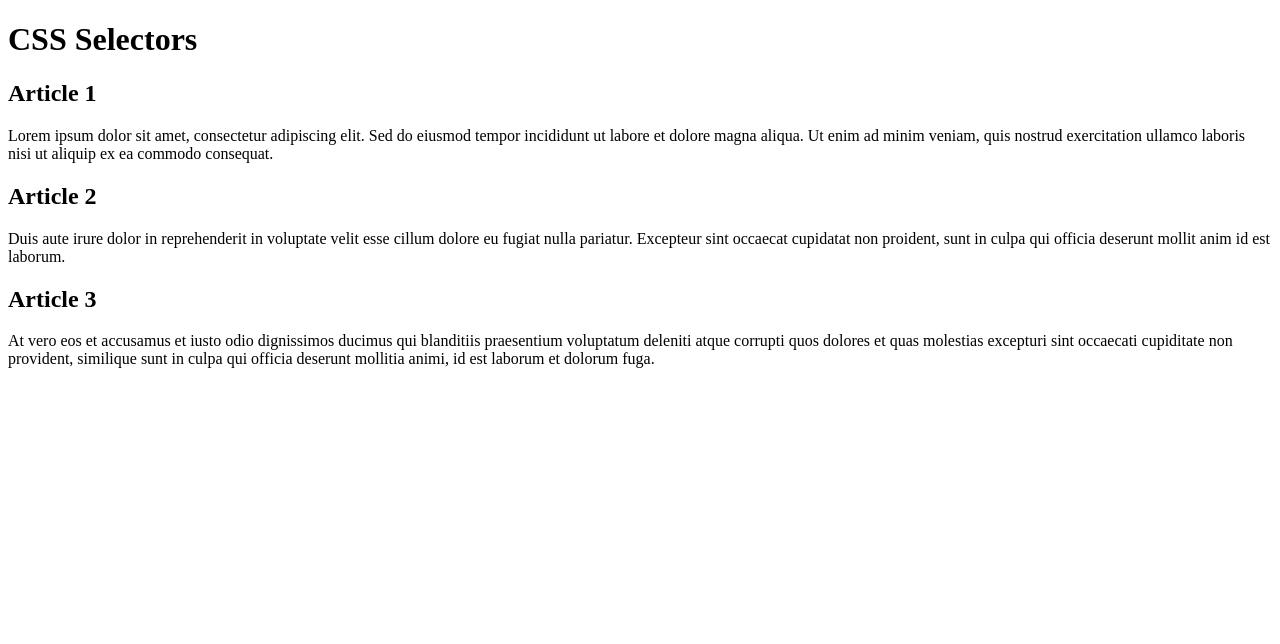
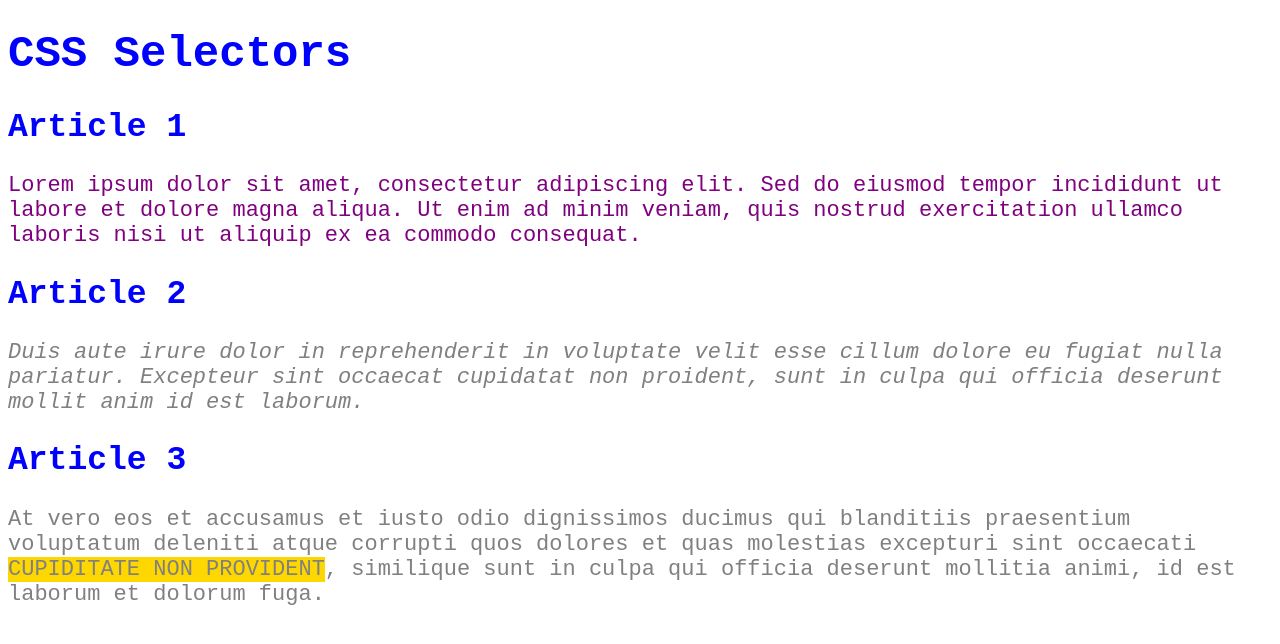
Before and after one commit to Wesley-John/freeCodeCamp-CSS-course-project, a plain HTML site: page selectors.html in a window 1280 px wide. Drawn offline with Linux system fonts and the light colour scheme.

Commit message:
Add files to learn CSS Colors

```diff
--- a/selectors.css
+++ b/selectors.css
@@ -0,0 +1,31 @@
+/* This is a universal selector*/
+* {
+    font-family: monospace;
+}
+/*These are element selectors*/
+body {
+    font-size: 22px;
+}
+
+p {
+    color: purple;
+}
+
+h1, h2 {
+    color: blue;
+}
+
+p span {
+    text-transform: uppercase;
+    background-color: gold;
+}
+
+/* This is a class selector */
+.gray {
+    color: gray;
+}
+
+/* This is an ID selector */
+#second {
+    font-style: italic;
+}
--- a/selectors.html
+++ b/selectors.html
@@ -17,8 +17,8 @@
         <h2>Article 1</h2>
         <p>Lorem ipsum dolor sit amet, consectetur adipiscing elit. Sed do eiusmod tempor incididunt ut labore et dolore magna aliqua. Ut enim ad minim veniam, quis nostrud exercitation ullamco laboris nisi ut aliquip ex ea commodo consequat.</p>
         <h2>Article 2</h2>
-        <p>Duis aute irure dolor in reprehenderit in voluptate velit esse cillum dolore eu fugiat nulla pariatur. Excepteur sint occaecat cupidatat non proident, sunt in culpa qui officia deserunt mollit anim id est laborum.</p>
+        <p id="second" class="gray">Duis aute irure dolor in reprehenderit in voluptate velit esse cillum dolore eu fugiat nulla pariatur. Excepteur sint occaecat cupidatat non proident, sunt in culpa qui officia deserunt mollit anim id est laborum.</p>
         <h2>Article 3</h2>
-        <p>At vero eos et accusamus et iusto odio dignissimos ducimus qui blanditiis praesentium voluptatum deleniti atque corrupti quos dolores et quas molestias excepturi sint occaecati cupiditate non provident, similique sunt in culpa qui officia deserunt mollitia animi, id est laborum et dolorum fuga.</p>
+        <p class="gray">At vero eos et accusamus et iusto odio dignissimos ducimus qui blanditiis praesentium voluptatum deleniti atque corrupti quos dolores et quas molestias excepturi sint occaecati <span>cupiditate non provident</span>, similique sunt in culpa qui officia deserunt mollitia animi, id est laborum et dolorum fuga.</p>
     </body>
 </html>
```
Also changed, not shown: colors.html (added, +36 -0 lines), colors.css (added).
